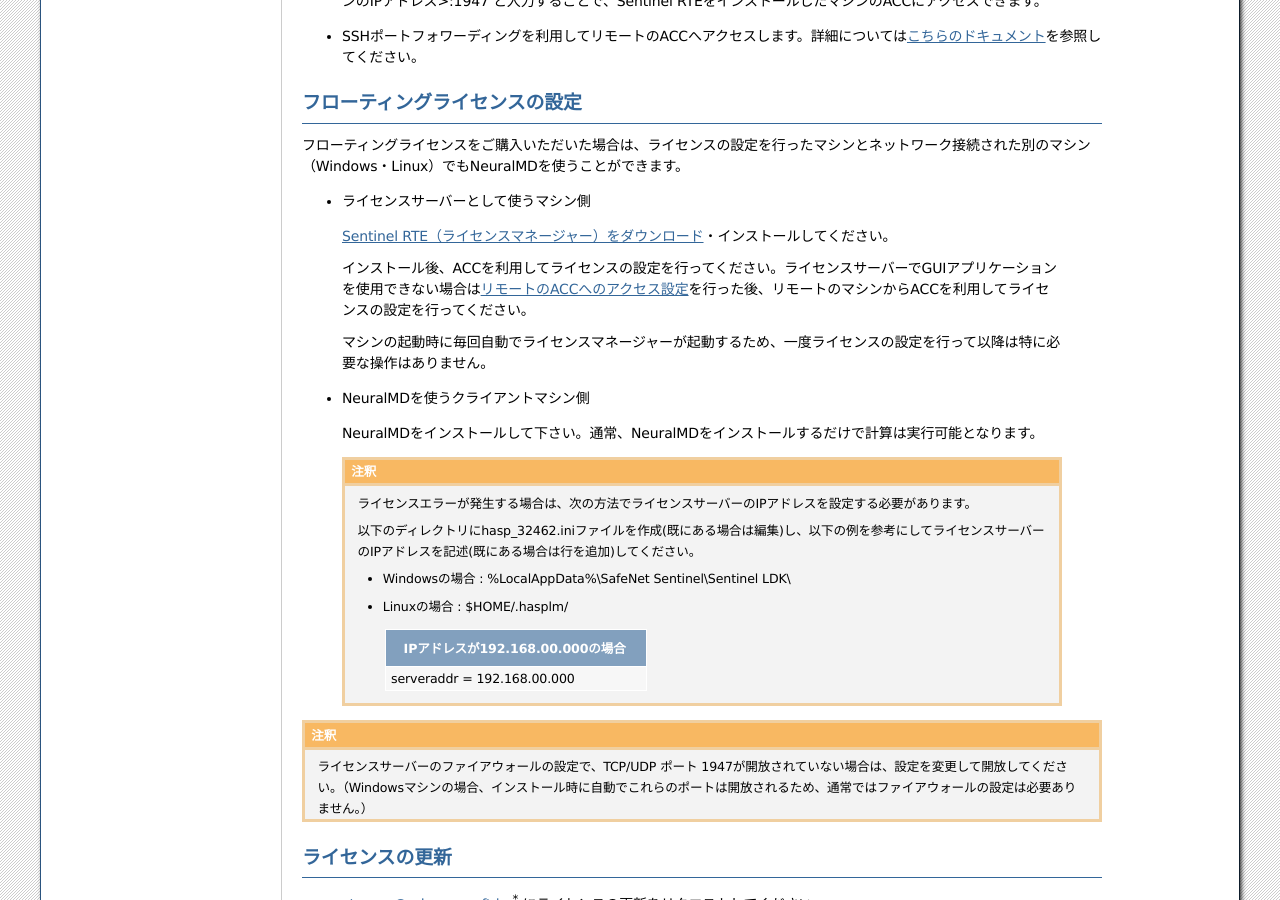
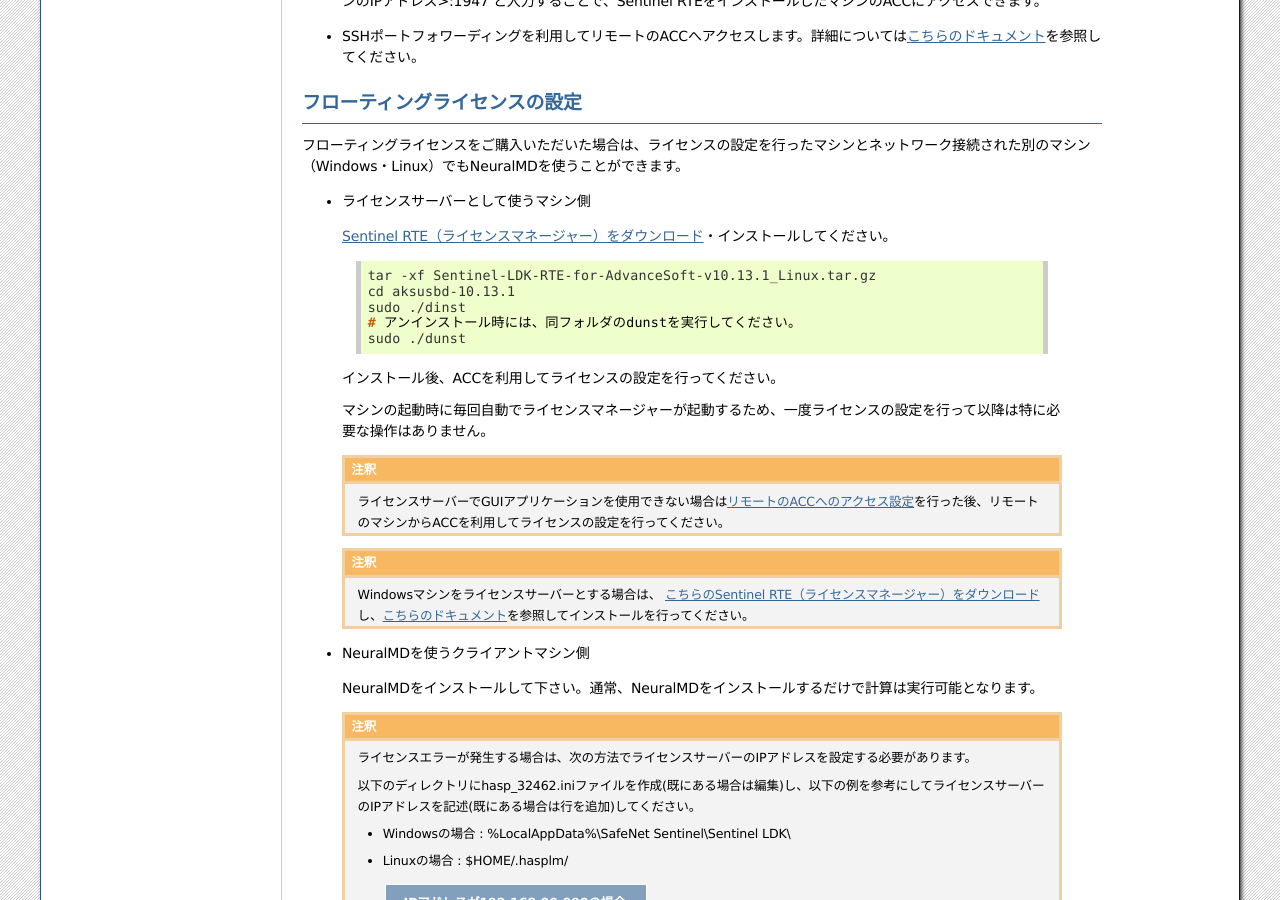
Before and after one commit to advancesoftcorp/neuralmd-doc, a Sphinx documentation site: the page built from docs/source/install/license.rst, in a window 1280 px wide and 900 px high, scrolled down 5272 px. Built offline with Sphinx 7.4.7, drawn with Linux system fonts in a browser that asks for light colours; formulas are drawn with MathJax 3.

Commit message:
add description for install only RTE for license server

```diff
--- a/docs/source/install/license.rst
+++ b/docs/source/install/license.rst
@@ -165,9 +165,25 @@
 
  `Sentinel RTE（ライセンスマネージャー）をダウンロード <https://apps.advancesoft.jp/sentinel/Sentinel-LDK-RTE-for-AdvanceSoft-v10.13.1_Linux.tar.gz>`_\ ・インストールしてください。
 
- インストール後、ACCを利用してライセンスの設定を行ってください。ライセンスサーバーでGUIアプリケーションを使用できない場合は\ :ref:`remoteACC`\ を行った後、リモートのマシンからACCを利用してライセンスの設定を行ってください。
+ .. code-block:: console
+
+      tar -xf Sentinel-LDK-RTE-for-AdvanceSoft-v10.13.1_Linux.tar.gz
+      cd aksusbd-10.13.1
+      sudo ./dinst
+      # アンインストール時には、同フォルダのdunstを実行してください。
+      sudo ./dunst
+
+ インストール後、ACCを利用してライセンスの設定を行ってください。
 
  マシンの起動時に毎回自動でライセンスマネージャーが起動するため、一度ライセンスの設定を行って以降は特に必要な操作はありません。
+
+ .. note::
+
+      ライセンスサーバーでGUIアプリケーションを使用できない場合は\ :ref:`remoteACC`\ を行った後、リモートのマシンからACCを利用してライセンスの設定を行ってください。
+
+ .. note::
+
+      Windowsマシンをライセンスサーバーとする場合は、 `こちらのSentinel RTE（ライセンスマネージャー）をダウンロード <https://apps.advancesoft.jp/sentinel/Sentinel-LDK-RTE-for-AdvanceSoft-v10.13.1_Windows.exe>`_\ し、\ `こちらのドキュメント <https://apps.advancesoft.jp/sentinel/doc/index.html>`_\ を参照してインストールを行ってください。
 
 - NeuralMDを使うクライアントマシン側
 
```
